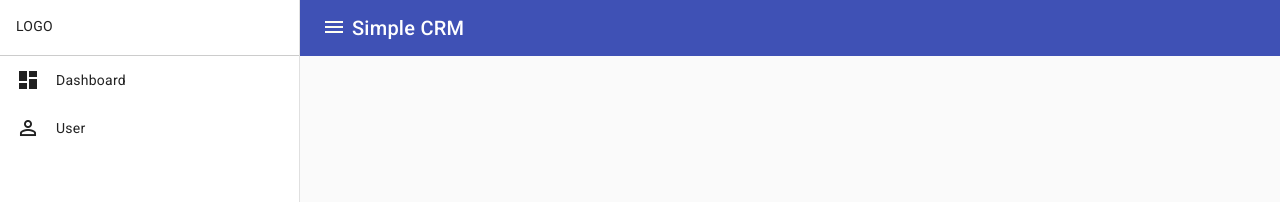
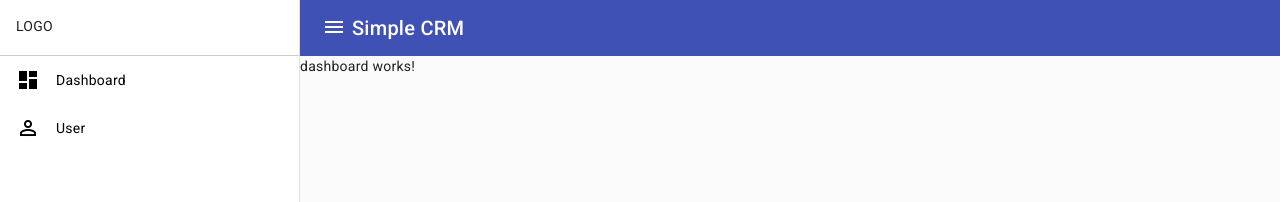
Before and after one commit to be-v-fr/simple-crm, an Angular app: page / in a window 1280 px wide. Shown: the top 202 px of the page. Built offline with nearby package versions, Linux system fonts and the light colour scheme.

Commit message:
generated dashboard and user component

```diff
--- a/src/app/app.component.html
+++ b/src/app/app.component.html
@@ -2,11 +2,11 @@
   <mat-drawer #drawer class="sidenav" [opened]="true" mode="side">
     <div class="logo-container">LOGO</div>
     <nav class="sidenav-menu">
-      <a>
+      <a routerLink="/dashboard">
         <mat-icon>dashboard</mat-icon>
         <span>Dashboard</span>
       </a>
-      <a>
+      <a routerLink="/user">
         <mat-icon>person_outline</mat-icon>
         <span>User</span>
       </a>
@@ -23,9 +23,8 @@
       </mat-toolbar-row>
     </mat-toolbar>
 
+    <router-outlet />
+
   </div>
 
 </mat-drawer-container>
-
-
-<router-outlet />
--- a/src/app/app.component.ts
+++ b/src/app/app.component.ts
@@ -1,5 +1,5 @@
 import { Component } from '@angular/core';
-import { RouterOutlet } from '@angular/router';
+import { RouterOutlet, RouterLink } from '@angular/router';
 
 import {MatIconModule} from '@angular/material/icon';
 import {MatToolbarModule} from '@angular/material/toolbar';
@@ -8,7 +8,7 @@ import {MatSidenavModule} from '@angular/material/sidenav';
 @Component({
   selector: 'app-root',
   standalone: true,
-  imports: [RouterOutlet, MatIconModule, MatToolbarModule, MatSidenavModule],
+  imports: [RouterOutlet, RouterLink, MatIconModule, MatToolbarModule, MatSidenavModule],
   templateUrl: './app.component.html',
   styleUrl: './app.component.scss'
 })
--- a/src/app/app.routes.ts
+++ b/src/app/app.routes.ts
@@ -1,3 +1,9 @@
 import { Routes } from '@angular/router';
+import { DashboardComponent } from './dashboard/dashboard.component';
+import { UserComponent } from './user/user.component';
 
-export const routes: Routes = [];
+export const routes: Routes = [
+    {path: '', component: DashboardComponent},
+    {path: 'dashboard', component: DashboardComponent},
+    {path: 'user', component: UserComponent}
+];
--- /dev/null
+++ b/src/app/dashboard/dashboard.component.html
@@ -0,0 +1 @@
+<p>dashboard works!</p>
--- /dev/null
+++ b/src/app/user/user.component.html
@@ -0,0 +1 @@
+<p>user works!</p>
--- a/src/index.html
+++ b/src/index.html
@@ -2,7 +2,7 @@
 <html lang="en">
 <head>
   <meta charset="utf-8">
-  <title>SimpleCrm</title>
+  <title>Simple CRM</title>
   <base href="/">
   <meta name="viewport" content="width=device-width, initial-scale=1">
   <link rel="icon" type="image/x-icon" href="favicon.ico">
--- a/src/styles.scss
+++ b/src/styles.scss
@@ -28,6 +28,8 @@ button {
 }
 
 a {
+  color: initial;
+  text-decoration: none;
   cursor: pointer;
   @include transition-hover();
 }
```
Also changed, not shown: src/app/dashboard/dashboard.component.ts (added, +12 -0 lines), src/app/user/user.component.ts (added, +12 -0 lines), src/app/dashboard/dashboard.component.scss (added), src/app/user/user.component.scss (added), 2 other files (tests, documents, lock files or other folders).
